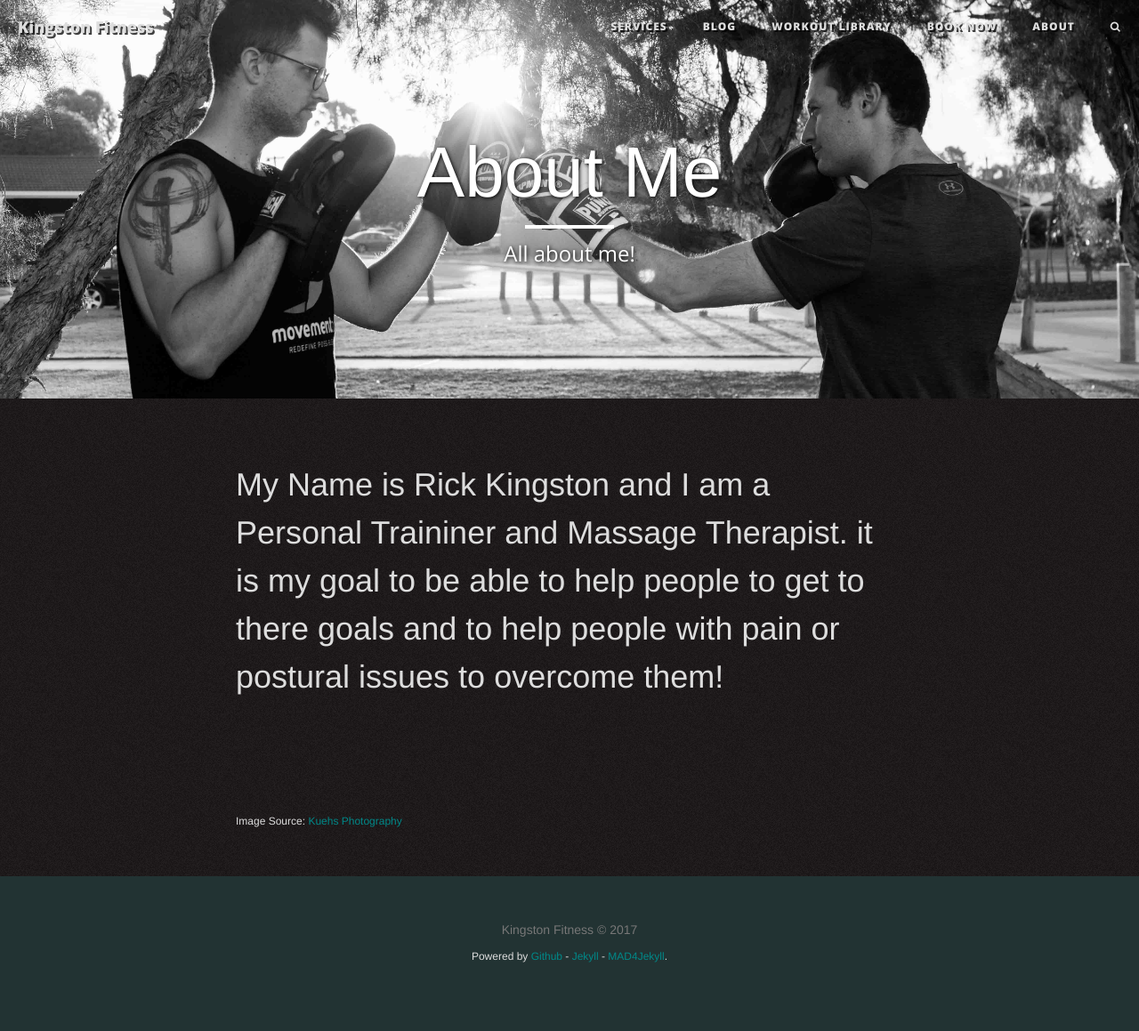
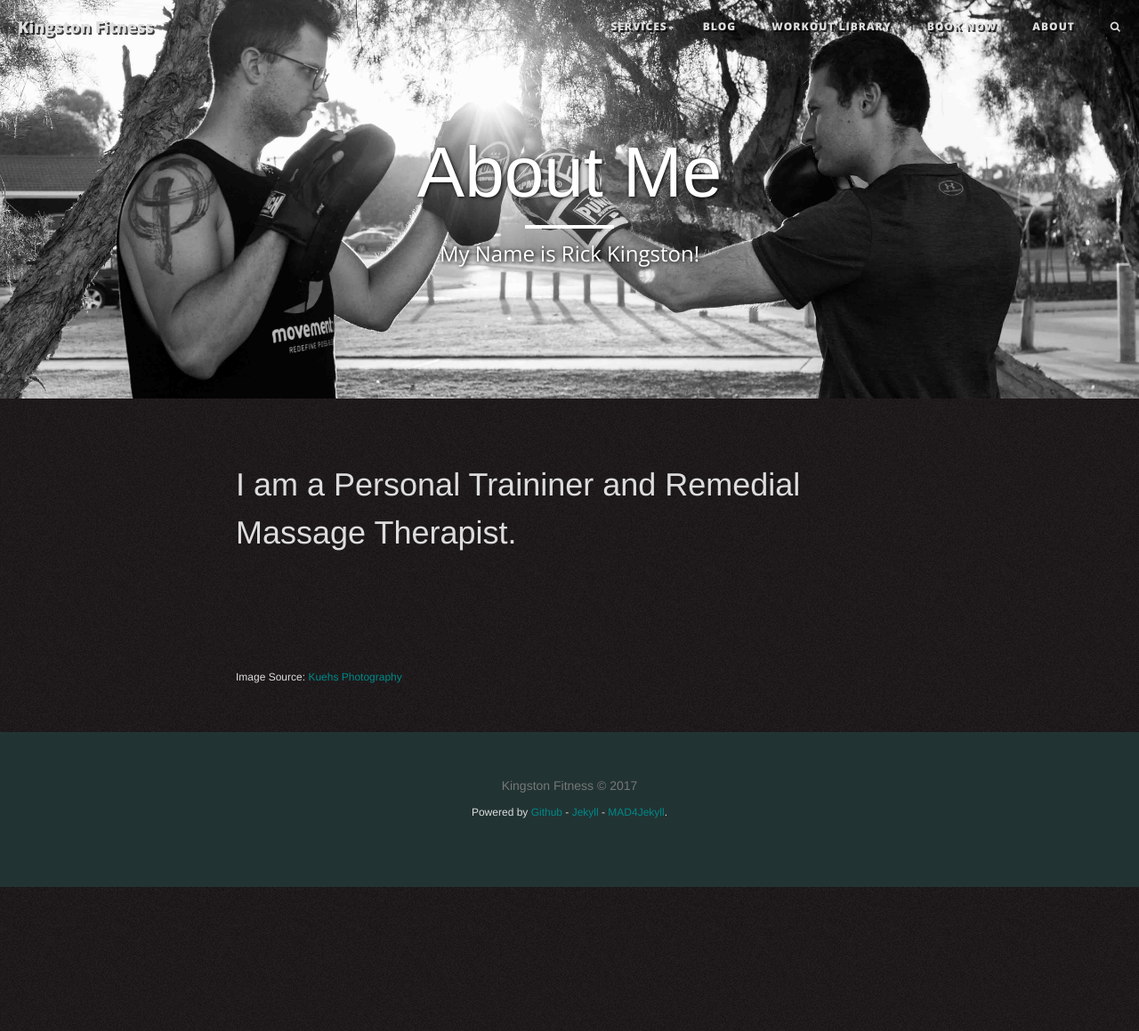
Before and after one commit to KingstonFitness/kingstonfitness.github.io, a Jekyll site: the page built from pages/about/index.html, in a window 1280 px wide and 1159 px high. Shown: the whole window at 89% size. Built offline with Jekyll 4.4.1, drawn with Linux system fonts in a browser that asks for light colours; nearby versions of some CDN libraries.

Commit message:
Fix Wording on about

```diff
--- a/pages/about/index.html
+++ b/pages/about/index.html
@@ -1,12 +1,12 @@
 ---
 layout: page
 title: "About Me"
-description: "All about me!"
+description: "My Name is Rick Kingston!"
 header-img: "assets/owner/hero/about-bg.jpg"
 permalink: /about/
 ---
 
-<h1><p>My Name is Rick Kingston and I am a Personal Traininer and Massage Therapist. it is my goal to be able to help people to get to there goals and to help people with pain or postural issues to overcome them!</p></h1>
+<h1><p>I am a Personal Traininer and Remedial Massage Therapist.</p></h1>
 
 <h3></h3>
 
```
